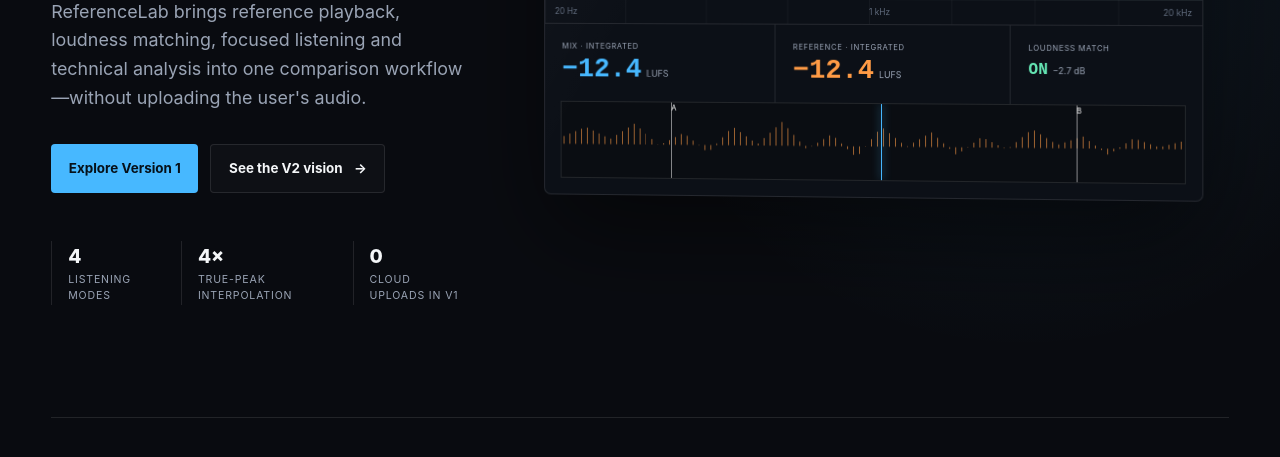
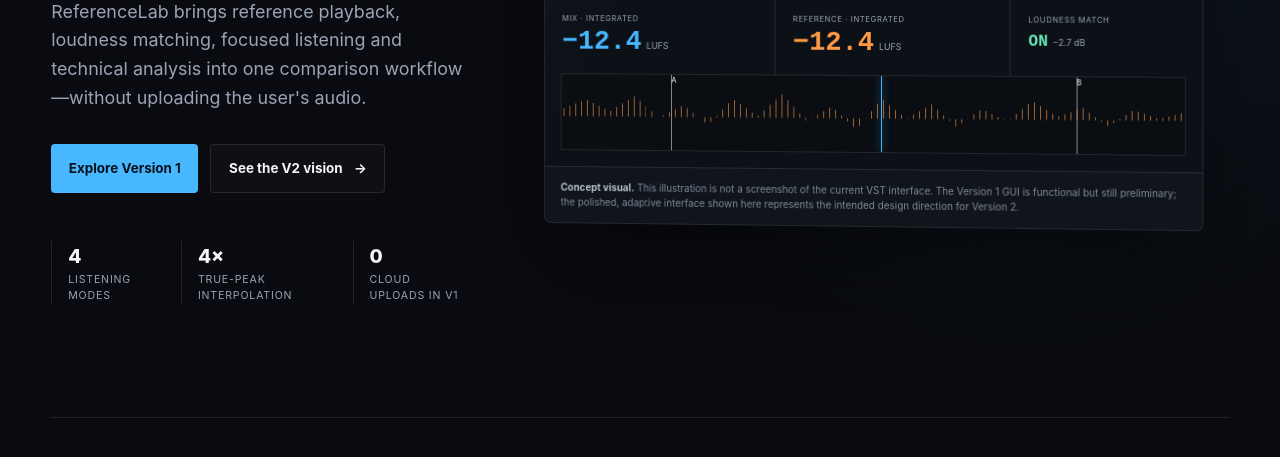
Before and after one commit to Ponteh/ReferenceLab, a plain HTML site: page docs/index.html in a window 1280 px wide. Shown: the part 605-1062 px from the top of the page. Drawn offline with Linux system fonts and the light colour scheme.

Commit message:
Clarify that website preview is a concept visual

```diff
--- a/docs/index.html
+++ b/docs/index.html
@@ -66,6 +66,7 @@
           <span class="marker start">A</span><span class="marker current"></span><span class="marker end">B</span>
           <div class="wave-bars"></div>
         </div>
+        <p class="concept-note"><strong>Concept visual.</strong> This illustration is not a screenshot of the current VST interface. The Version 1 GUI is functional but still preliminary; the polished, adaptive interface shown here represents the intended design direction for Version 2.</p>
       </div>
     </section>
 
--- a/docs/styles.css
+++ b/docs/styles.css
@@ -104,6 +104,8 @@
 .wave-bars { position: absolute; inset: 12px 0; opacity: .6; background: repeating-linear-gradient(90deg, transparent 0 2px, var(--orange) 2px 3px, transparent 3px 6px); clip-path: polygon(0 45%,4% 25%,8% 48%,12% 18%,16% 60%,20% 35%,24% 73%,28% 22%,32% 56%,36% 12%,40% 65%,44% 35%,48% 80%,52% 20%,56% 58%,60% 30%,64% 73%,68% 38%,72% 62%,76% 22%,80% 52%,84% 35%,88% 70%,92% 38%,96% 55%,100% 42%,100% 58%,0 58%); }
 .marker { position: absolute; z-index: 2; top: 0; bottom: 0; width: 1px; background: rgba(255,255,255,.5); color: white; font-size: .48rem; }
 .marker.start { left: 18%; }.marker.current { left: 52%; background: var(--blue); box-shadow: 0 0 8px var(--blue); }.marker.end { left: 83%; }
+.concept-note { margin: 0; padding: .8rem 1rem; border-top: 1px solid var(--line); color: #7f8998; background: rgba(255,255,255,.015); font-size: .62rem; line-height: 1.5; }
+.concept-note strong { color: #b9c2ce; font-weight: 720; }
 
 .section { padding: 7.5rem 0; border-top: 1px solid var(--line); }
 .intro { display: grid; grid-template-columns: 1fr 1fr; gap: 8%; }
```
